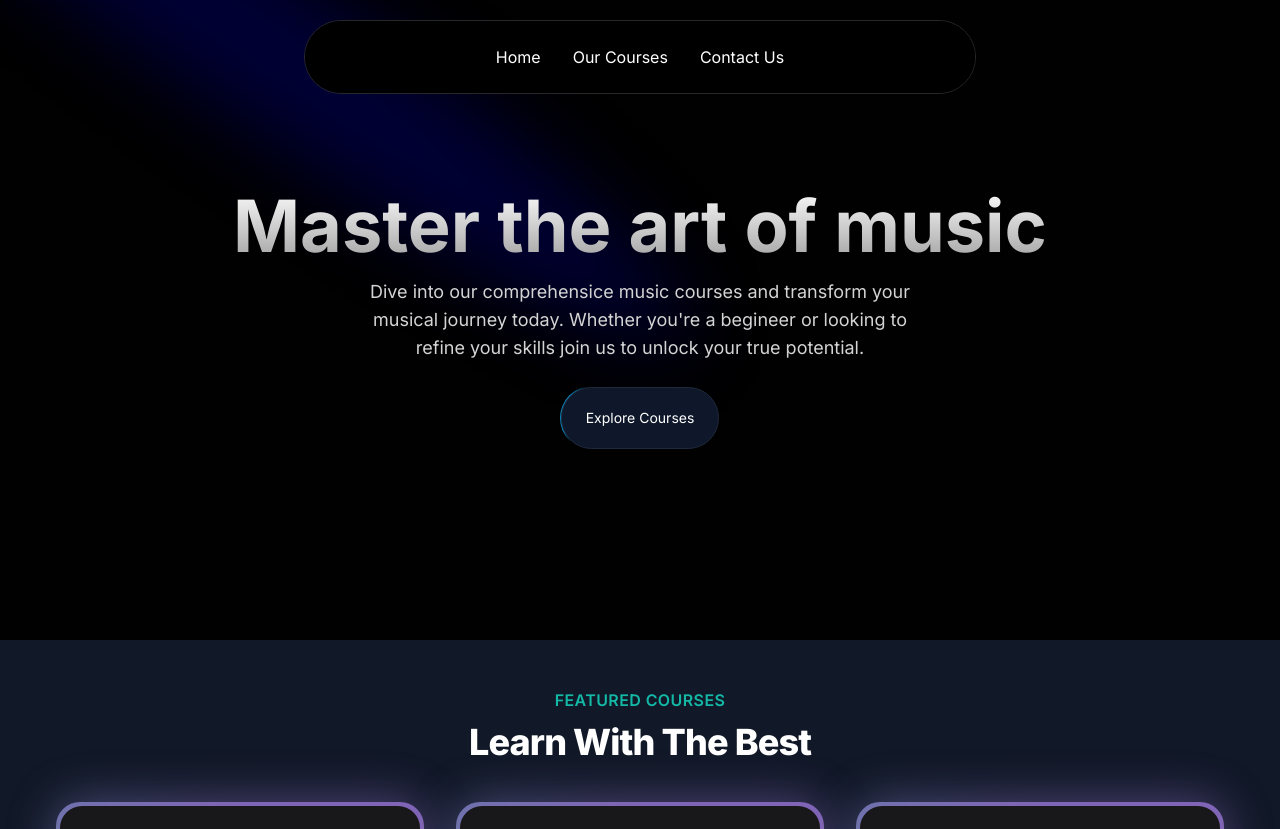
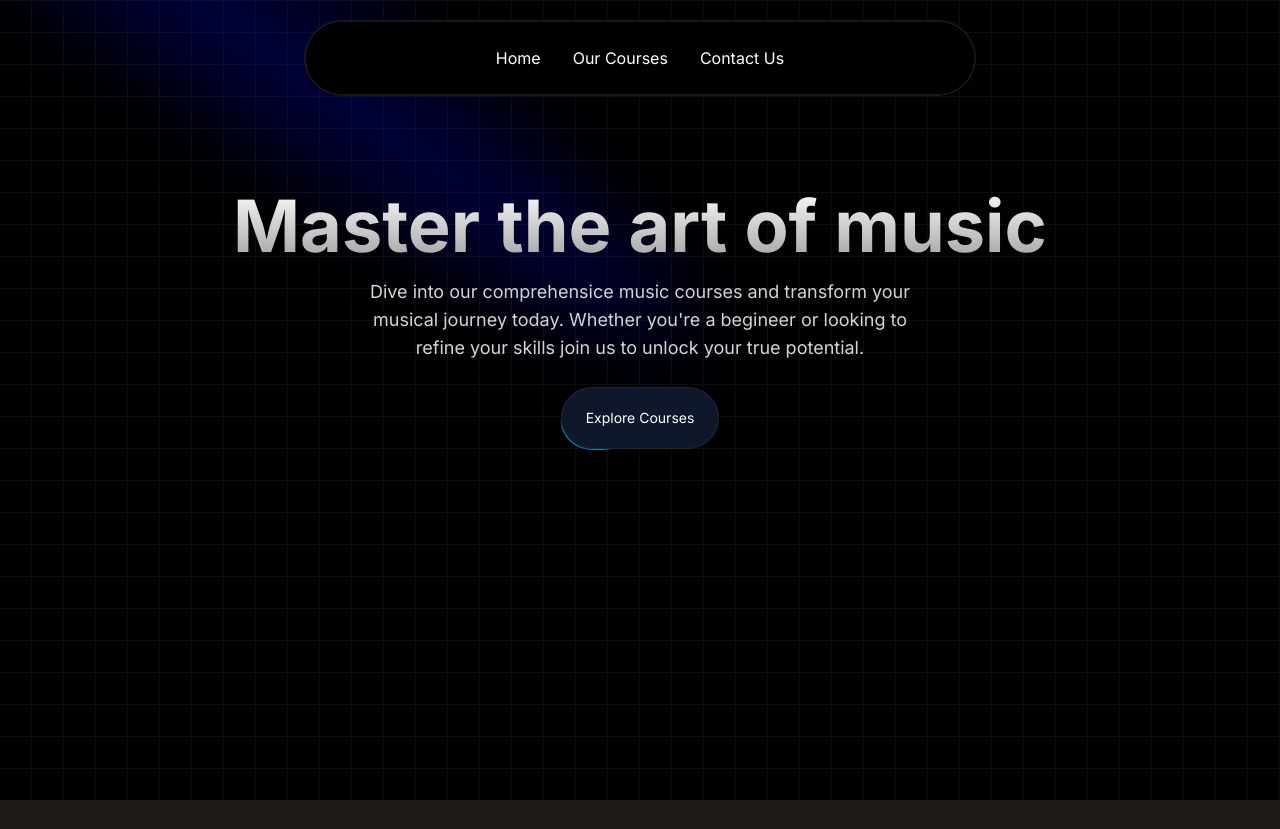
Before and after one commit to architkakkar/Music-School-App, a Next.js app: page / in a window 1280 px wide. Shown: the top 829 px of the page. After the commit the page ends 800 px from the top, so only its background shows below. Built offline with nearby package versions, Linux system fonts and the light colour scheme.

Commit message:
Testimonial section completed.

```diff
--- a/package.json
+++ b/package.json
@@ -11,6 +11,7 @@
   "dependencies": {
     "clsx": "^2.1.1",
     "framer-motion": "^11.2.6",
+    "mini-svg-data-uri": "^1.4.4",
     "next": "14.2.3",
     "react": "^18",
     "react-dom": "^18",
--- a/src/app/page.tsx
+++ b/src/app/page.tsx
@@ -1,15 +1,15 @@
 import { FeatureSection } from "@/components/FeatureSection";
 import HeroSection from "@/components/HeroSection";
-import TestimonialCards from "@/components/TestimonialCards";
+import MusicSchoolTestimonials from "@/components/TestimonialCards";
 import WhyChooseUs from "@/components/WhyChooseUs";
 
 export default function Home() {
   return (
     <main className="min-h-screen bg-black/95 antialiased bg-grid-white/5 text-white">
       <HeroSection />
-      <FeatureSection />
+      {/* <FeatureSection /> */}
       {/* <WhyChooseUs /> */}
-      <TestimonialCards />
+      {/* <MusicSchoolTestimonials /> */}
     </main>
   );
 }
--- a/src/components/Navbar.tsx
+++ b/src/components/Navbar.tsx
@@ -13,7 +13,10 @@
   const [active, setActive] = useState<string | null>(null);
   return (
     <div
-      className={cn("fixed top-5 inset-x-0 max-w-2xl mx-auto z-50 border-zinc-800 border rounded-full w-4/5", className)}
+      className={cn(
+        "fixed top-5 inset-x-0 max-w-2xl mx-auto z-50 border-zinc-900 border-2 rounded-full w-4/5",
+        className
+      )}
     >
       <Menu setActive={setActive}>
         <Link href={"/"}>
--- a/src/components/TestimonialCards.tsx
+++ b/src/components/TestimonialCards.tsx
@@ -1,9 +1,57 @@
-import React from 'react'
+"use client;";
+import React from "react";
+import { InfiniteMovingCards } from "@/components/ui/Infinite-Moving-Cards";
 
 function MusicSchoolTestimonials() {
+  const musicSchoolTestimonials = [
+    {
+      quote:
+        "Joining the music school transformed my understanding of music and helped me to truly discover my own sound. The instructors are world-class!",
+      name: "Alex Johnson",
+      title: "Guitar Student",
+    },
+    {
+      quote:
+        "The community and support at this school are unmatched. I've grown not just as a pianist, but also as a performer, thanks to their comprehensive approach.",
+      name: "Samantha Lee",
+      title: "Piano Student",
+    },
+    {
+      quote:
+        "This school offered me the tools and confidence to take my singing to the next level. I'm endlessly grateful for the personalized coaching.",
+      name: "Michael Chen",
+      title: "Vocal Student",
+    },
+    {
+      quote:
+        "As a violinist, finding the right mentor can be challenging, but this school matched me with a teacher who truly understands my goals and challenges.",
+      name: "Emily Taylor",
+      title: "Violin Student",
+    },
+    {
+      quote:
+        "The production courses here opened my eyes to the intricacies of music production. Highly recommend for any aspiring producers!",
+      name: "Chris Morales",
+      title: "Music Production Student",
+    },
+  ];
+
   return (
-    <div className='text-white bg-gray-900'>TestimonialCards</div>
-  )
+    <div className=" py-10 h-[40rem] w-full dark:bg-grid-white/5 dark:bg-black relative flex flex-col items-center justify-center overflow-hidden">
+      <h2 className="text-3xl font-bold text-center mb-8 z-10">
+        Hear our Harmony: Voices of sucess
+      </h2>
+      <div className="flex justify-center w-full overflow-hidden px-4 sm:px-6 lg:px-8">
+        <div className="w-full max-w-6xl">
+          <InfiniteMovingCards
+            items={musicSchoolTestimonials}
+            direction="left"
+            speed="slow"
+          />
+        </div>
+      </div>
+    </div>
+  );
 }
 
-export default MusicSchoolTestimonials
+export default MusicSchoolTestimonials;
--- a/src/components/ui/Infinite-Moving-Cards.tsx
+++ b/src/components/ui/Infinite-Moving-Cards.tsx
@@ -90,7 +90,7 @@
             className="w-[350px] max-w-full relative rounded-2xl border border-b-0 flex-shrink-0 border-slate-700 px-8 py-6 md:w-[450px]"
             style={{
               background:
-                "linear-gradient(180deg, var(--slate-800), var(--slate-900)",
+                "linear-gradient(180deg, var(--teal-800), var(--slate-900)",
             }}
             key={item.name}
           >
--- a/tailwind.config.ts
+++ b/tailwind.config.ts
@@ -1,10 +1,11 @@
+import type { Config } from "tailwindcss";
+
 const defaultTheme = require("tailwindcss/defaultTheme");
 const colors = require("tailwindcss/colors");
+const svgToDataUri = require("mini-svg-data-uri");
 const {
   default: flattenColorPalette,
 } = require("tailwindcss/lib/util/flattenColorPalette");
-
-import type { Config } from "tailwindcss";
 
 const config: Config = {
   content: [
@@ -44,7 +45,7 @@
       },
     },
   },
-  plugins: [addVariablesForColors],
+  plugins: [addVariablesForColors, addSvgPatterns],
 };
 
 // This plugin adds each Tailwind color as a global CSS variable, e.g. var(--gray-200).
@@ -59,4 +60,27 @@
   });
 }
 
+function addSvgPatterns({ matchUtilities, theme }: any) {
+  matchUtilities(
+    {
+      "bg-grid": (value: any) => ({
+        backgroundImage: `url("${svgToDataUri(
+          `<svg xmlns="http://www.w3.org/2000/svg" viewBox="0 0 32 32" width="32" height="32" fill="none" stroke="${value}"><path d="M0 .5H31.5V32"/></svg>`
+        )}")`,
+      }),
+      "bg-grid-small": (value: any) => ({
+        backgroundImage: `url("${svgToDataUri(
+          `<svg xmlns="http://www.w3.org/2000/svg" viewBox="0 0 32 32" width="8" height="8" fill="none" stroke="${value}"><path d="M0 .5H31.5V32"/></svg>`
+        )}")`,
+      }),
+      "bg-dot": (value: any) => ({
+        backgroundImage: `url("${svgToDataUri(
+          `<svg xmlns="http://www.w3.org/2000/svg" viewBox="0 0 32 32" width="16" height="16" fill="none"><circle fill="${value}" id="pattern-circle" cx="10" cy="10" r="1.6257413380501518"></circle></svg>`
+        )}")`,
+      }),
+    },
+    { values: flattenColorPalette(theme("backgroundColor")), type: "color" }
+  );
+}
+
 export default config;
```
Also changed, not shown: 1 other file (tests, documents, lock files or other folders).
